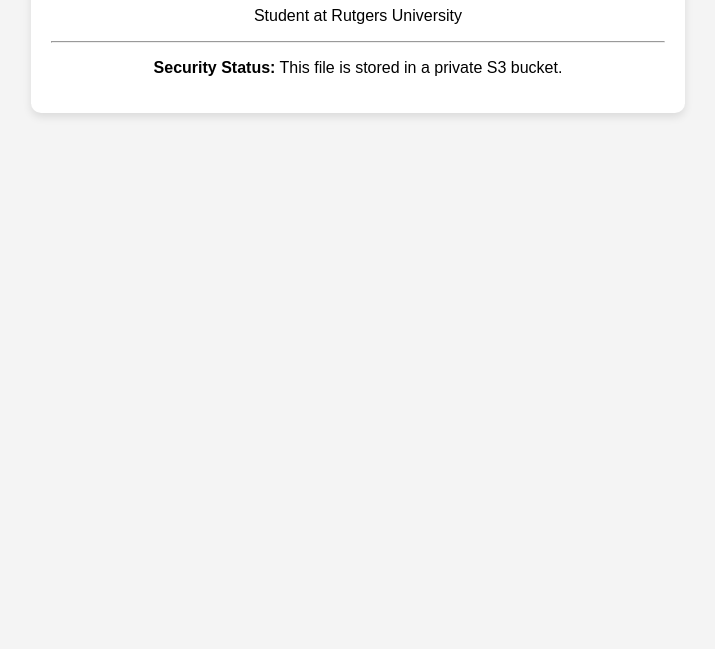
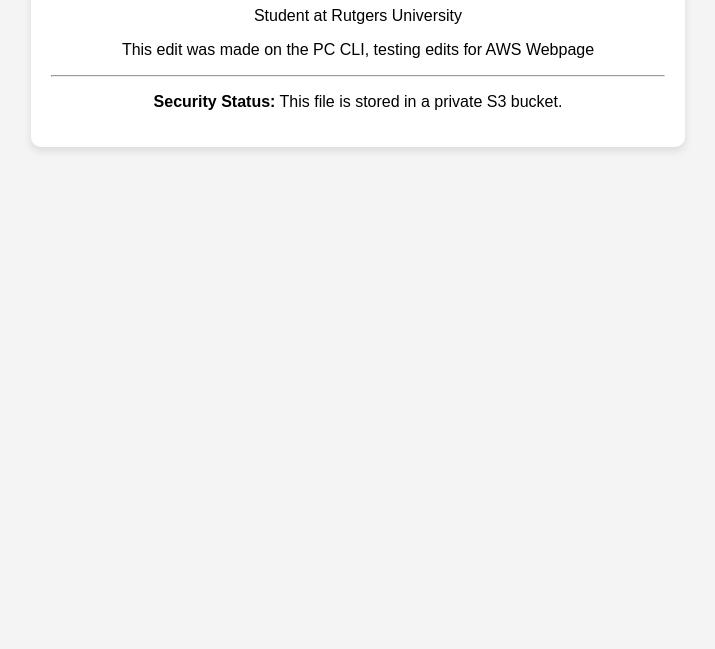
Before and after one commit to LawrenciumZ/my-portfolio, a plain HTML site: page index.html in a window 1280 px wide. Shown: the part 151-800 px from the top of the page, without its empty margins (282-997 px from the left). Drawn offline with Linux system fonts and the light colour scheme.

Commit message:
this commit was made on the PC

```diff
--- a/index.html
+++ b/index.html
@@ -12,6 +12,7 @@
     <div class="card">
         <h1>Future Cloud Security Engineer - via CLI</h1>
         <p>Student at Rutgers University</p>
+        <p>This edit was made on the PC CLI, testing edits for AWS Webpage</p>
         <hr>
         <p><strong>Security Status:</strong> This file is stored in a private S3 bucket.</p>
     </div>
```
